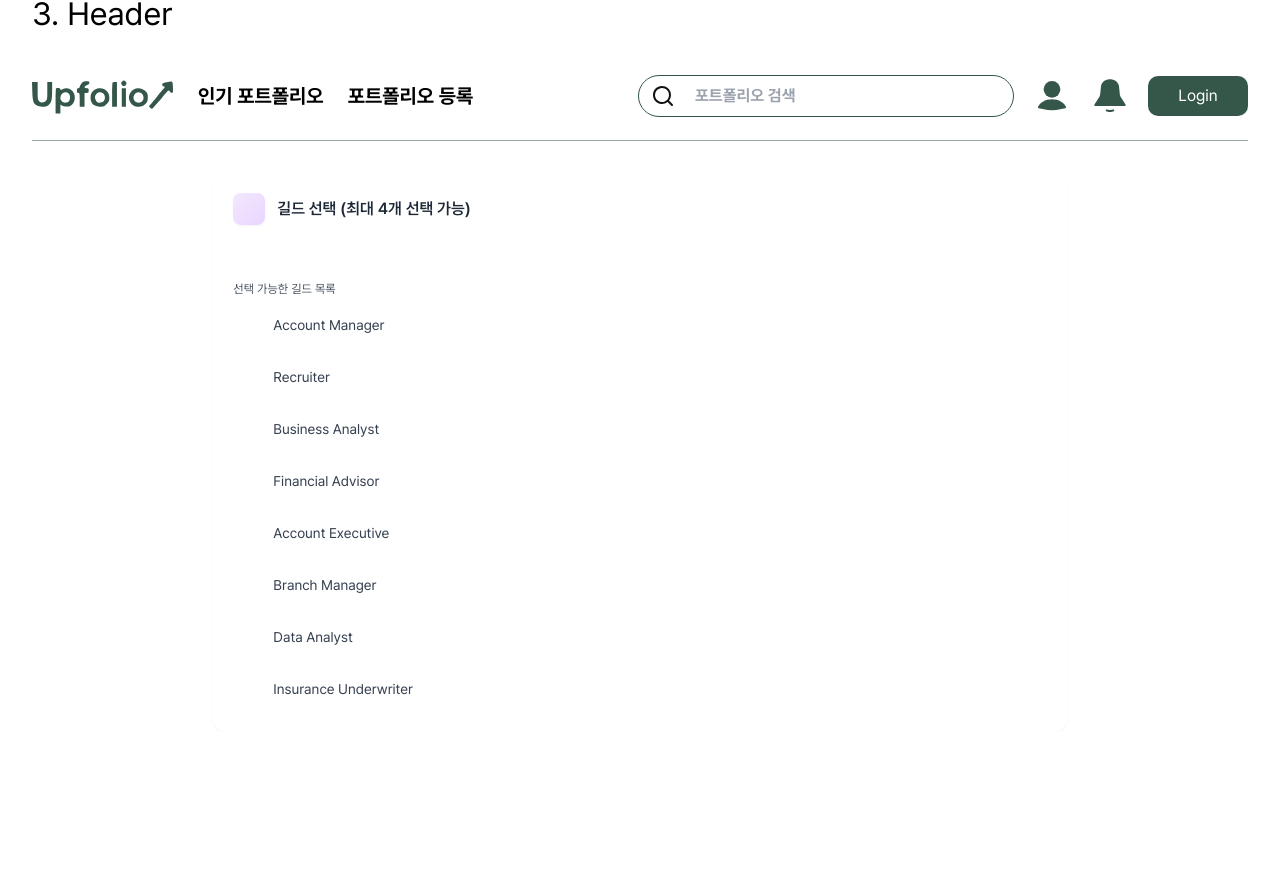
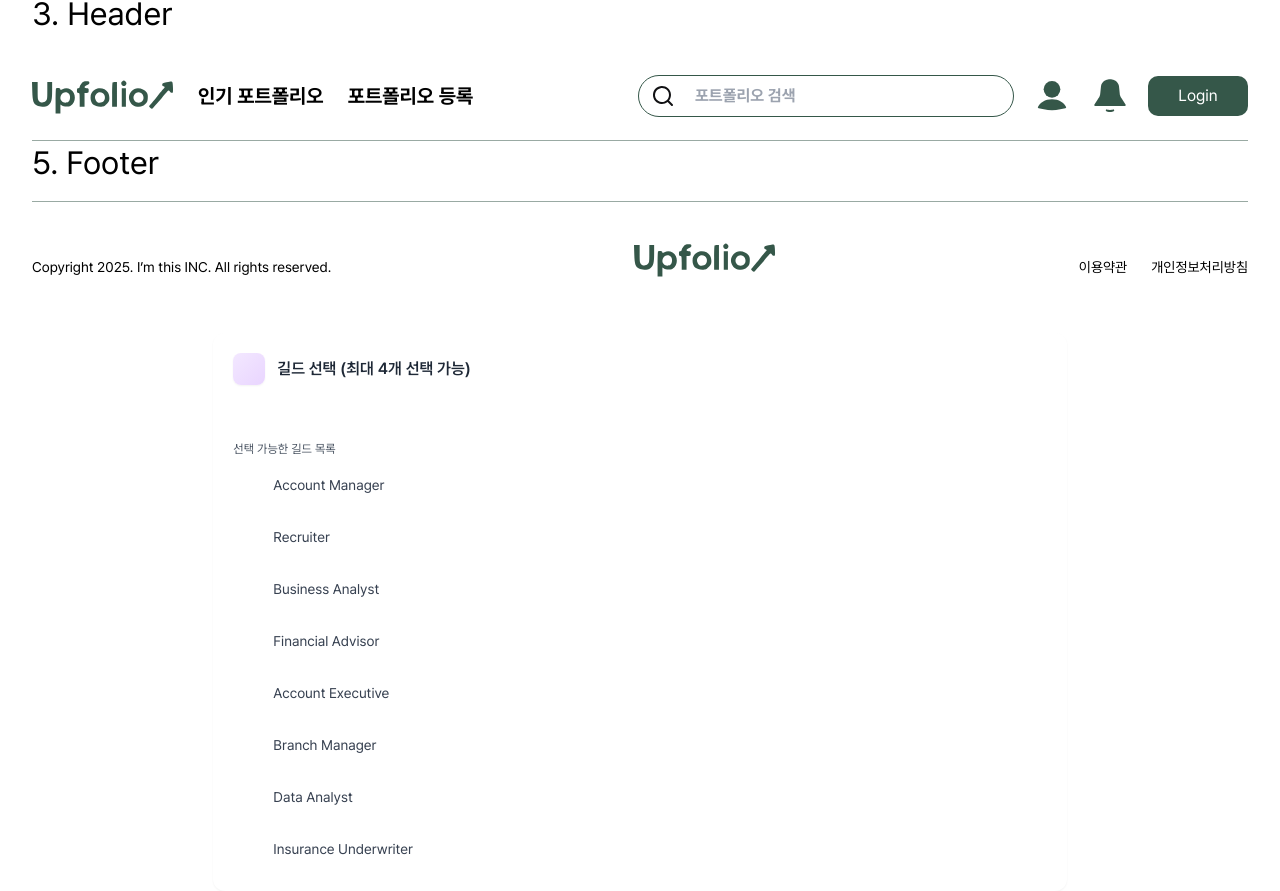
Before and after one commit to play3step/upfolio, a React (Vite) app: page /example/form in a window 1280 px wide. Shown: the part 1555-2446 px from the top of the page. Before the commit the page ends 2286 px from the top, so only its background shows below. Built offline with nearby package versions, Linux system fonts and the light colour scheme.

Commit message:
style : Footer 컴포넌트 생성

```diff
--- /dev/null
+++ b/src/components/common/Footer.module.css
@@ -0,0 +1,34 @@
+.footer {
+    width: 100%;
+    height: 6.25rem;
+    background-color: var(--white);
+    border-top: 1px solid var(--primary-50);
+    display: flex;
+    align-items: center;
+
+}
+
+.footer__inner {
+    width: 100%;
+    height: 100%;
+    display: flex;
+    justify-content: space-between;
+    padding: var(--sp-5) 0 ;
+    align-items: end;
+}
+
+.footer__left {
+    p{
+        font-size: var(--fs-xs);
+    }
+}
+
+.footer__middle{}
+
+.footer__right {
+    display: flex;
+    gap: var(--sp-5);
+    p {
+        font-size: var(--fs-xs);
+    }
+}
--- /dev/null
+++ b/src/components/common/Footer.tsx
@@ -0,0 +1,24 @@
+import S from './Footer.module.css'
+import logo from '@/assets/logo.svg'
+
+export default function Footer() {
+  return (
+    <footer className={S.footer}>
+      <div className={S.footer__inner}>
+        <div className={S.footer__left}>
+          <p>Copyright 2025. I’m this INC. All rights reserved.</p>
+        </div>
+        <div className={S.footer__middle}>
+          <img
+            src={logo}
+            alt="logo"
+          />
+        </div>
+        <div className={S.footer__right}>
+          <p>이용약관</p>
+          <p>개인정보처리방침</p>
+        </div>
+      </div>
+    </footer>
+  )
+}
--- a/src/pages/Example/FormAndText.tsx
+++ b/src/pages/Example/FormAndText.tsx
@@ -2,6 +2,7 @@ import Button from '@/components/common/Button'
 import Input from '@/components/common/Input'
 import Select from '@/components/common/Select'
 import Header from '@/components/common/Header'
+import Footer from '@/components/common/Footer'
 
 function FormAndText() {
   const h2Style: React.CSSProperties = {
@@ -77,6 +78,9 @@ function FormAndText() {
 
       <h2 style={h2Style}>3. Header</h2>
       <Header />
+
+      <h2 style={h2Style}>5. Footer</h2>
+      <Footer />
     </div>
   )
 }
```
